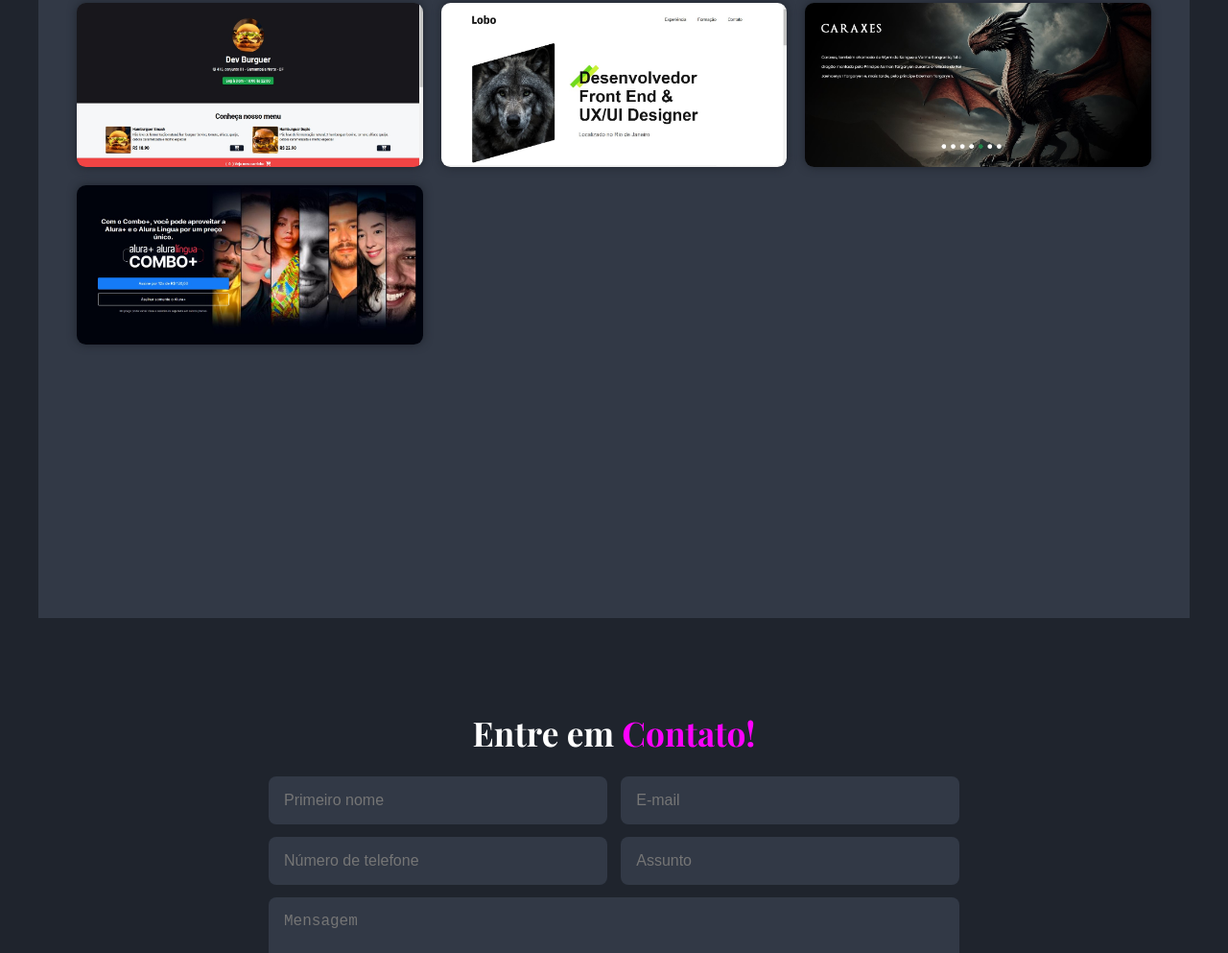
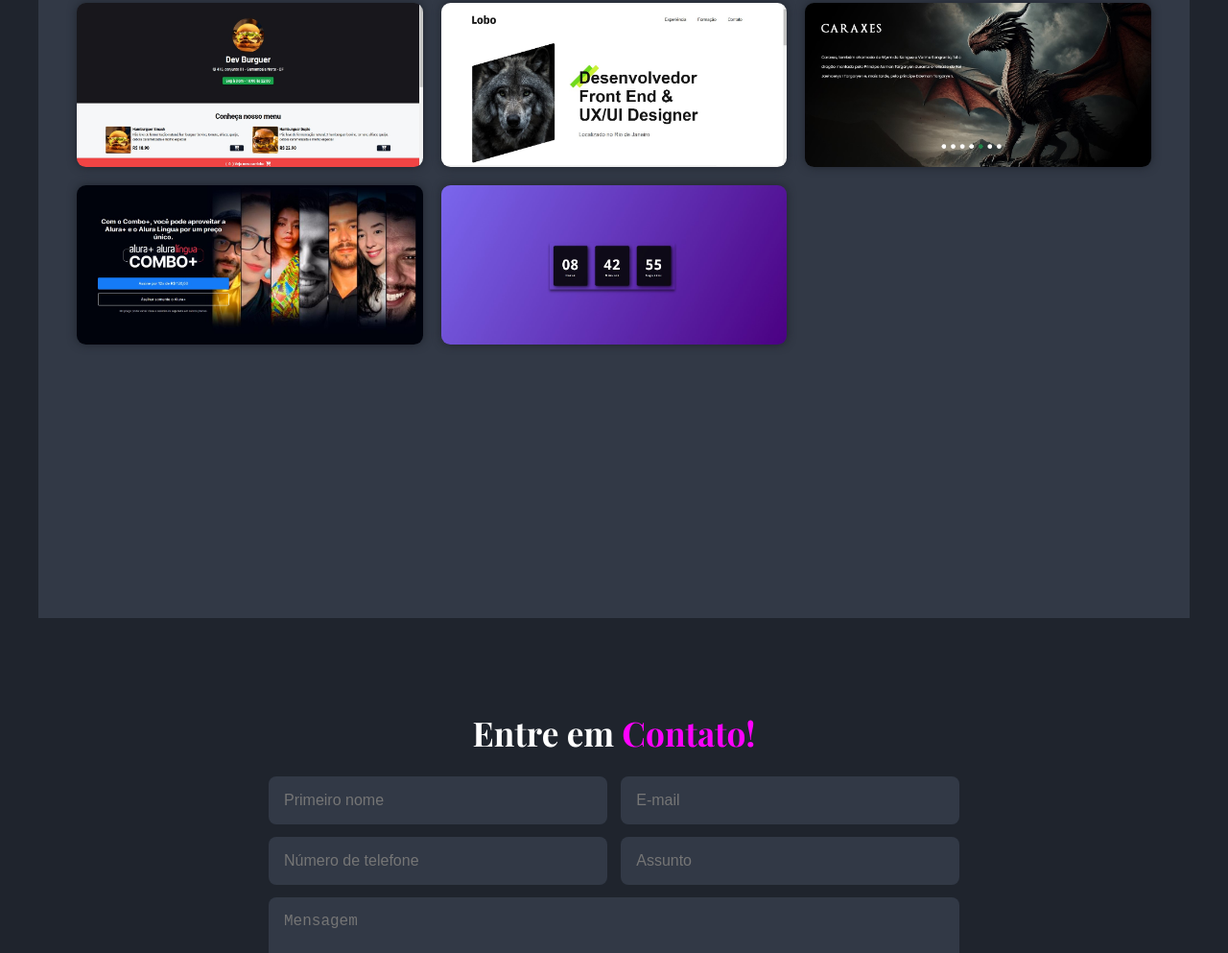
Before and after one commit to jessicaporfirio/MeuPortfolio, a plain HTML site: page index.html in a window 1280 px wide. Shown: the part 2999-3992 px from the top of the page at 96% size. Drawn offline with nearby package versions, Linux system fonts and the light colour scheme; a web font is replaced by a local one.

Commit message:
Adiciona projeto de relógio digital ao portfólio

```diff
--- a/index.html
+++ b/index.html
@@ -162,6 +162,19 @@
                     <a href="https://jessicaporfirio.github.io/alura_plus/"><i class='bx bx-link-external'></i></a>
                 </div>
             </div>
+
+            <div class="portfolio-box">
+                <img src="./img/relogio digital.jpg" alt="relogio digital">
+
+                <div class="portfolio-layer"><!--Camada que tem o texto-->
+                    <h4>Relógio Digital</h4>
+
+                    <p>Neste projeto desenvolvi um relógio digital simples e funcional utilizando HTML, CSS e JavaScript. O foco foi exercitar a manipulação do DOM e o uso da função setInterval() para atualizar os elementos em tempo real.</p>
+
+                    <a href="https://jessicaporfirio.github.io/Relogio-Digital/"><i class='bx bx-link-external'></i></a>
+                </div>
+            </div>
+
         </div>
 
     </section>
```
Also changed, not shown: img/relogio digital.jpg (added).
